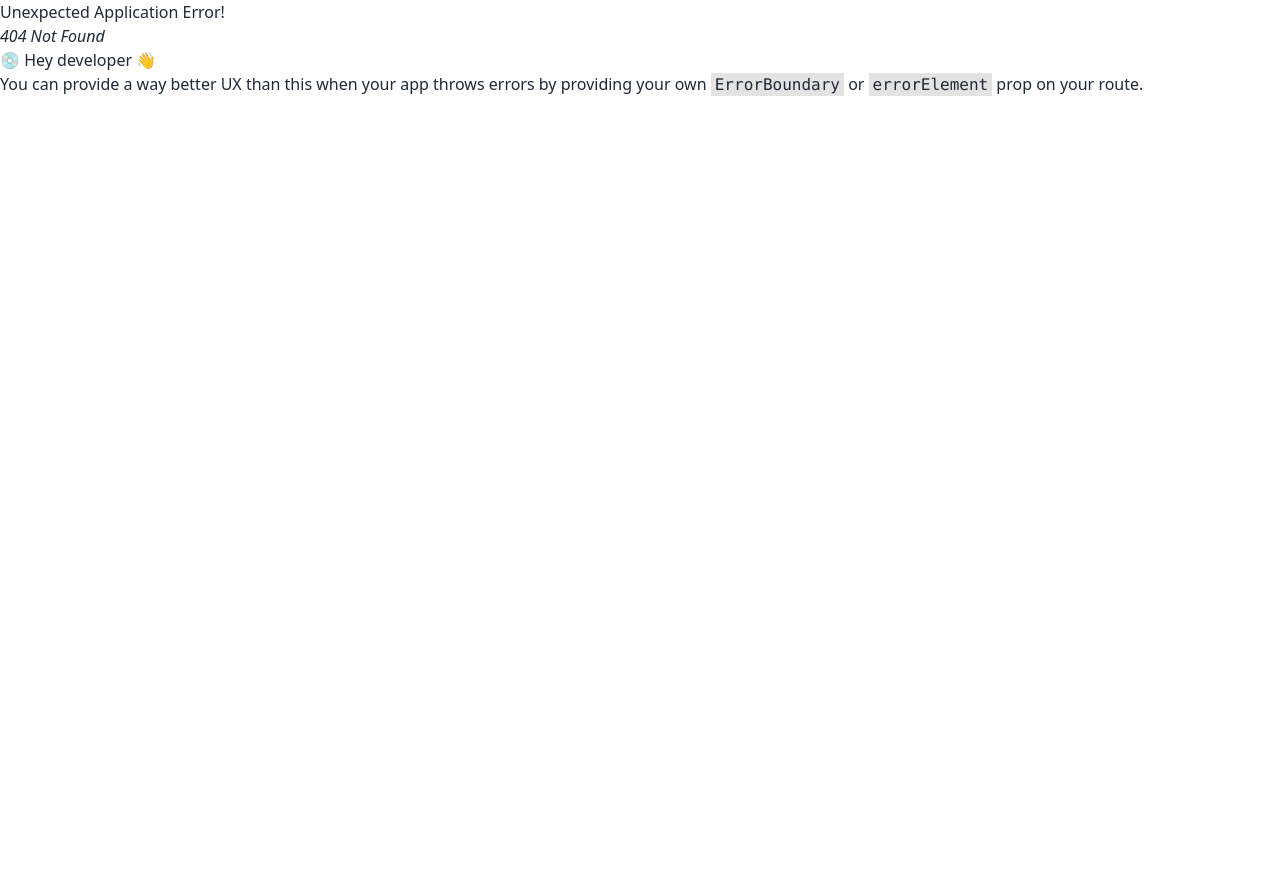
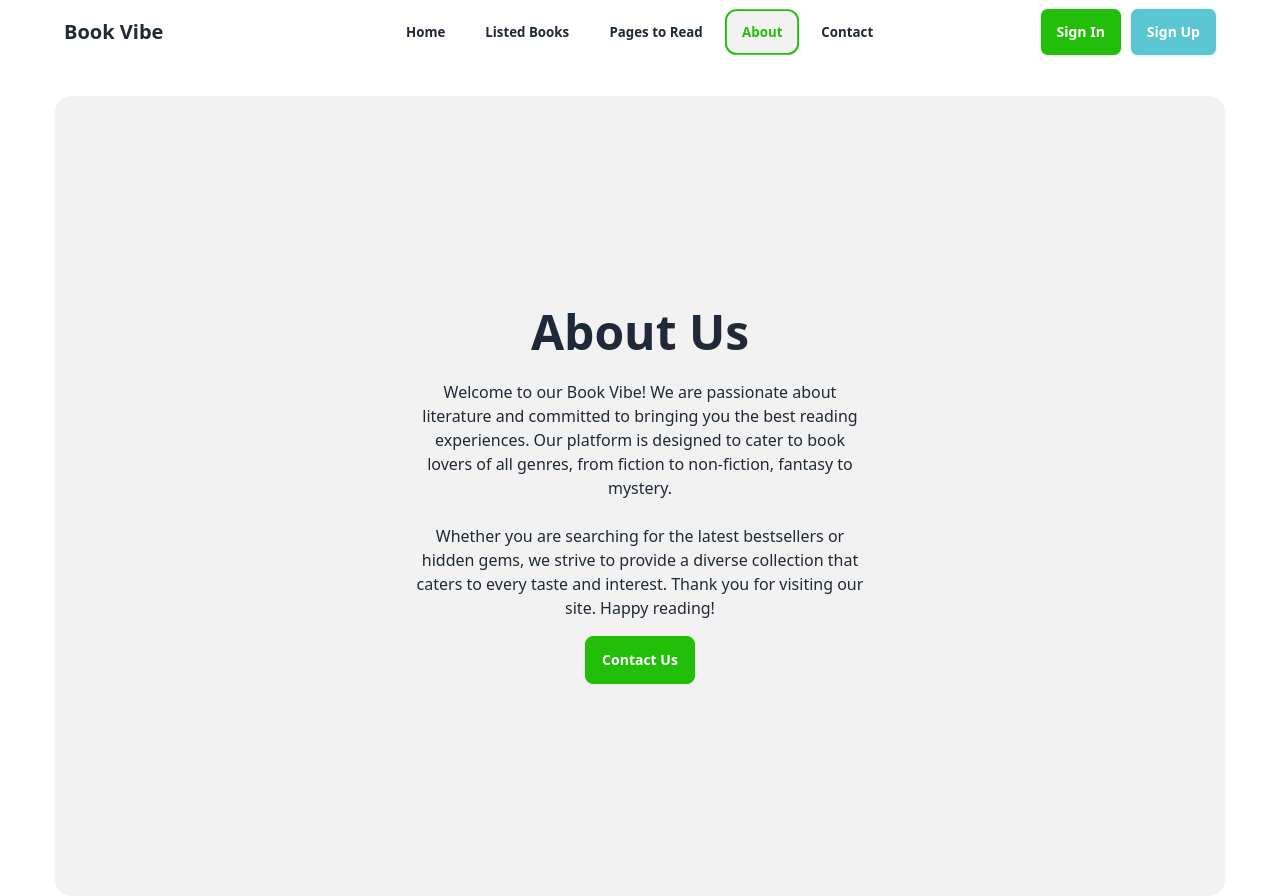
Before and after one commit to md-maheen-billah/Assignment-8, a React (Vite) app: page /about in a window 1280 px wide. Before the commit this address had no page. Before the commit the page ends 800 px from the top, so only its background shows below. Built offline with nearby package versions, Linux system fonts and the light colour scheme.

Commit message:
added Pages to Read section and About Section

```diff
--- a/public/book.json
+++ b/public/book.json
@@ -108,7 +108,7 @@
     "bookName": "Evermore",
     "author": "Alyson Noel",
     "image": "https://i.ibb.co/vmYV9Rv/EverMore.jpg",
-    "review": "No le tenía expectativas a este libro, bueno a toda la saga, y la verdad es que no fue una maravilla de historia, sino más bien una totalmente predecible",
+    "review": "I didn't have high expectations for this book, well, for the whole saga, and the truth is that it wasn't a wonderful story, but rather a completely predictable one",
     "totalPages": 301,
     "rating": 3.59,
     "category": "Fiction",
--- a/src/components/Chart.jsx
+++ b/src/components/Chart.jsx
@@ -1,49 +1,44 @@
 import { useEffect, useState } from "react";
+import PropTypes from "prop-types";
 import { getBooks } from "../utility/idex";
-import { BarChart, Bar, Cell, XAxis, YAxis, CartesianGrid } from "recharts";
+import {
+  BarChart,
+  Bar,
+  Cell,
+  XAxis,
+  YAxis,
+  CartesianGrid,
+  ResponsiveContainer,
+} from "recharts";
 
 const colors = ["#0088FE", "#00C49F", "#FFBB28", "#FF8042", "red", "pink"];
 
 const data = [
   {
-    name: "Page A",
-    uv: 4000,
     pv: 2400,
     amt: 2400,
   },
   {
-    name: "Page B",
-    uv: 3000,
     pv: 1398,
     amt: 2210,
   },
   {
-    name: "Page C",
-    uv: 2000,
     pv: 9800,
     amt: 2290,
   },
   {
-    name: "Page D",
-    uv: 2780,
     pv: 3908,
     amt: 2000,
   },
   {
-    name: "Page E",
-    uv: 1890,
     pv: 4800,
     amt: 2181,
   },
   {
-    name: "Page F",
-    uv: 2390,
     pv: 3800,
     amt: 2500,
   },
   {
-    name: "Page G",
-    uv: 3490,
     pv: 4300,
     amt: 2100,
   },
@@ -63,7 +58,6 @@ const Chart = () => {
 
   const TriangleBar = (props) => {
     const { fill, x, y, width, height } = props;
-
     return <path d={getPath(x, y, width, height)} stroke="none" fill={fill} />;
   };
 
@@ -73,9 +67,13 @@ const Chart = () => {
     setReadBooks(storedBooks);
   }, []);
   return (
-    <div>
+    <div
+      className="bg-[#f3f3f3] px-6 py-14 rounded-2xl mt-8"
+      style={{ width: "100%", height: 500 }}
+    >
+      <ResponsiveContainer>
         <BarChart
-        width={500}
+          width={800}
           height={300}
           data={readBooks}
           margin={{
@@ -85,7 +83,7 @@ const Chart = () => {
             bottom: 5,
           }}
         >
-        <CartesianGrid strokeDasharray="3 3" />
+          <CartesianGrid strokeDasharray="4 4" />
           <XAxis dataKey="bookName" />
           <YAxis />
           <Bar
@@ -99,6 +97,7 @@ const Chart = () => {
             ))}
           </Bar>
         </BarChart>
+      </ResponsiveContainer>
     </div>
   );
 };
--- /dev/null
+++ b/src/components/ErrorPage.jsx
@@ -0,0 +1,22 @@
+import { Link, useRouteError } from "react-router-dom";
+
+const ErrorPage = () => {
+  const error = useRouteError();
+  return (
+    <div className="flex flex-col justify-center items-center h-svh">
+      <h2 className="text-5xl font-bold ">Oops!</h2>
+      <p className="mt-10 text-3xl">
+        Error: {error.statusText || error.message}
+      </p>
+      {error.status === 404 && (
+        <div>
+          <Link to="/">
+            <button className="btn mt-10">Get Back Home</button>
+          </Link>
+        </div>
+      )}
+    </div>
+  );
+};
+
+export default ErrorPage;
--- a/src/components/Navbar.jsx
+++ b/src/components/Navbar.jsx
@@ -1,4 +1,4 @@
-import { NavLink } from "react-router-dom";
+import { Link, NavLink } from "react-router-dom";
 
 const Navbar = () => {
   return (
@@ -27,7 +27,7 @@ const Navbar = () => {
           >
             <li>
               <NavLink
-                to="/home"
+                to="/"
                 className={({ isActive }) =>
                   isActive
                     ? " bg-[#23be0a] text-white px-2 py-1 rounded-md"
@@ -61,15 +61,41 @@ const Navbar = () => {
                 Pages to Read
               </NavLink>
             </li>
+            <li>
+              <NavLink
+                to="/about"
+                className={({ isActive }) =>
+                  isActive
+                    ? " bg-[#23be0a] text-white px-2 py-1 rounded-md"
+                    : "px-2 py-1"
+                }
+              >
+                About
+              </NavLink>
+            </li>
+            <li>
+              <NavLink
+                to="/contact"
+                className={({ isActive }) =>
+                  isActive
+                    ? " bg-[#23be0a] text-white px-2 py-1 rounded-md"
+                    : "px-2 py-1"
+                }
+              >
+                Contact
+              </NavLink>
+            </li>
           </ul>
         </div>
-        <a className="btn btn-ghost text-xl font-bold p-0">Book Vibe</a>
+        <Link to="/" className="btn btn-ghost text-xl font-bold p-0">
+          Book Vibe
+        </Link>
       </div>
       <div className="navbar-center hidden lg:flex">
         <ul className=" menu-horizontal px-1">
           <li>
             <NavLink
-              to="/home"
+              to="/"
               className={({ isActive }) =>
                 isActive
                   ? "text-[#23be0a] border-2 border-[#23be0a] font-bold px-4 btn py-2 rounded-xl"
@@ -103,6 +129,30 @@ const Navbar = () => {
               Pages to Read
             </NavLink>
           </li>
+          <li>
+            <NavLink
+              to="/about"
+              className={({ isActive }) =>
+                isActive
+                  ? "text-[#23be0a] border-2 border-[#23be0a] font-bold btn px-4 py-2 rounded-xl"
+                  : "border-2 border-white px-4 py-2 btn rounded-xl bg-white shadow-none"
+              }
+            >
+              About
+            </NavLink>
+          </li>
+          <li>
+            <NavLink
+              to="/contact"
+              className={({ isActive }) =>
+                isActive
+                  ? "text-[#23be0a] border-2 border-[#23be0a] font-bold btn px-4 py-2 rounded-xl"
+                  : "border-2 border-white px-4 py-2 btn rounded-xl bg-white shadow-none"
+              }
+            >
+              Contact
+            </NavLink>
+          </li>
         </ul>
       </div>
       <div className="navbar-end space-x-2">
--- /dev/null
+++ b/src/pages/About.jsx
@@ -0,0 +1,31 @@
+import { Link } from "react-router-dom";
+
+const About = () => {
+  return (
+    <div className="hero min-h-screen bg-base-200 rounded-2xl mt-8">
+      <div className="hero-content text-center">
+        <div className="max-w-md">
+          <h1 className="text-5xl font-bold">About Us</h1>
+          <p className="py-6">
+            Welcome to our Book Vibe! We are passionate about literature and
+            committed to bringing you the best reading experiences. Our platform
+            is designed to cater to book lovers of all genres, from fiction to
+            non-fiction, fantasy to mystery.
+          </p>
+          <p>
+            Whether you are searching for the latest bestsellers or hidden gems,
+            we strive to provide a diverse collection that caters to every taste
+            and interest. Thank you for visiting our site. Happy reading!
+          </p>
+          <Link to="/contact">
+            <button className="btn btn-primary border-[#23be0a] bg-[#23be0a] text-white mt-4">
+              Contact Us
+            </button>
+          </Link>
+        </div>
+      </div>
+    </div>
+  );
+};
+
+export default About;
--- /dev/null
+++ b/src/pages/Contact.jsx
@@ -0,0 +1,9 @@
+const Contact = () => {
+  return (
+    <div>
+      <h2>Contact</h2>
+    </div>
+  );
+};
+
+export default Contact;
--- a/src/pages/PagesToRead.jsx
+++ b/src/pages/PagesToRead.jsx
@@ -3,7 +3,6 @@ import Chart from "../components/Chart";
 const PagesToRead = () => {
   return (
     <div>
-      <h2>Pages to Read</h2>
       <div>
         <Chart></Chart>
       </div>
--- a/src/routes/Routes.jsx
+++ b/src/routes/Routes.jsx
@@ -6,14 +6,18 @@ import ListedBooks from "../pages/ListedBooks";
 import PagesToRead from "../pages/PagesToRead";
 import ReadBooks from "../components/ReadBooks";
 import WishlistBooks from "../components/WishlistBooks";
+import ErrorPage from "../components/ErrorPage";
+import About from "../pages/About";
+import Contact from "../pages/Contact";
 
 export const router = createBrowserRouter([
   {
     path: "/",
     element: <MainLayout></MainLayout>,
+    errorElement: <ErrorPage></ErrorPage>,
     children: [
       {
-        path: "/home",
+        path: "/",
         element: <Home></Home>,
         loader: () => fetch("/book.json"),
       },
@@ -40,6 +44,14 @@ export const router = createBrowserRouter([
         path: "/pages",
         element: <PagesToRead></PagesToRead>,
       },
+      {
+        path: "/about",
+        element: <About></About>,
+      },
+      {
+        path: "/contact",
+        element: <Contact></Contact>,
+      },
     ],
   },
 ]);
```
Lines whose indentation alone changed are shown as unchanged.
